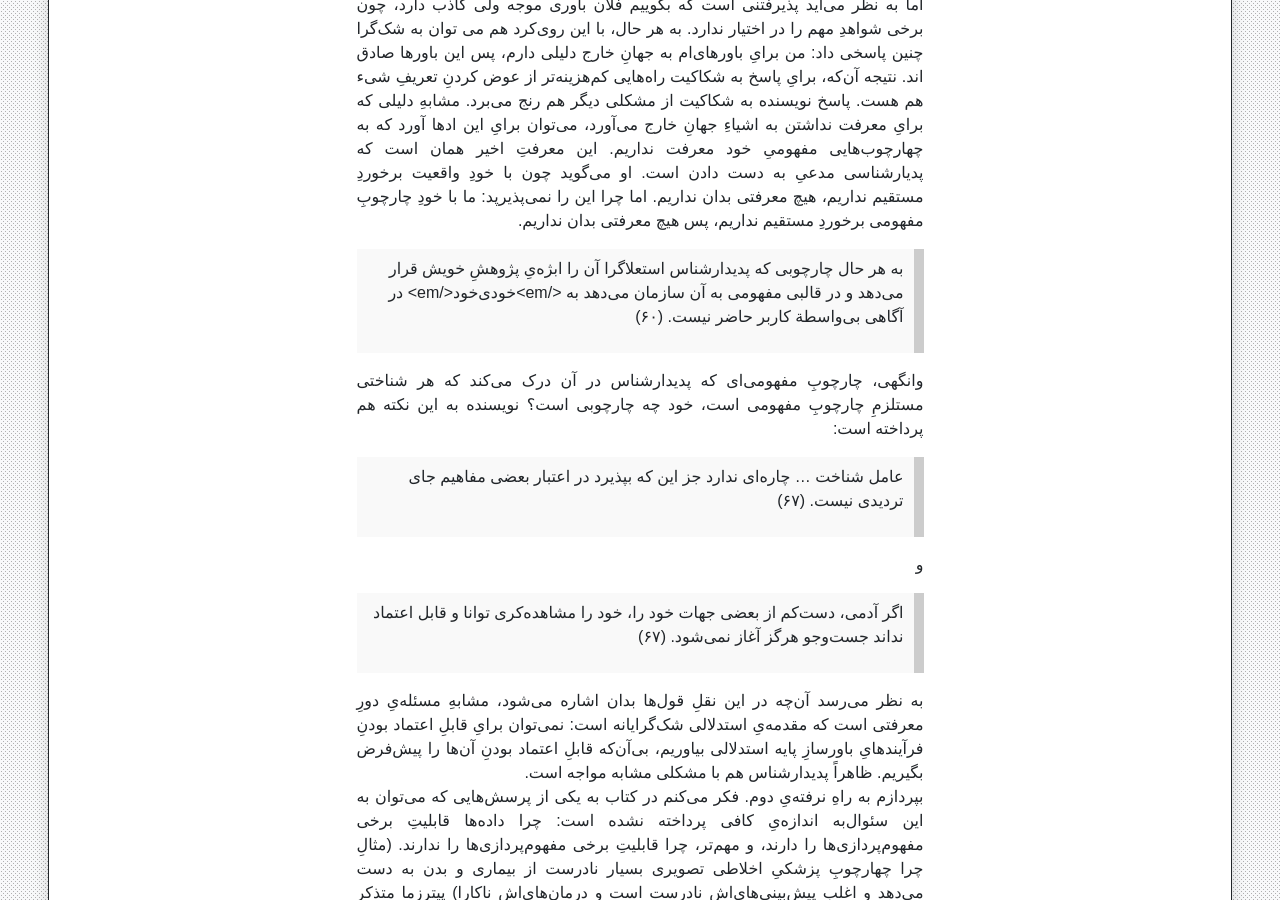
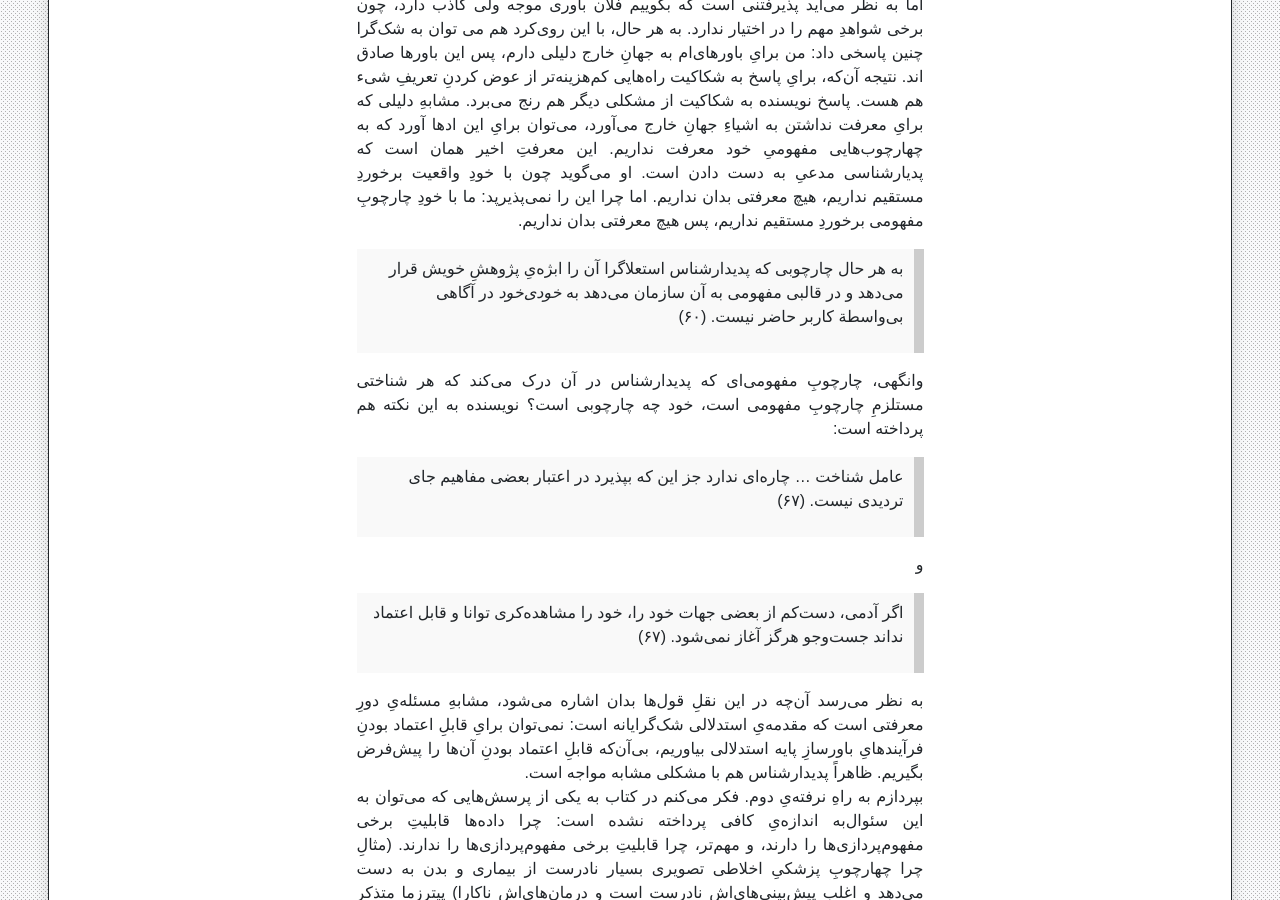
Before and after one commit to phicudemy/phicudemy.github.io, a Jekyll site: the page built from _posts/2024-08-02-perspevtive.md, in a window 1280 px wide and 900 px high, scrolled down 6816 px. Built offline with Jekyll 4.4.1, drawn with Linux system fonts in a browser that asks for light colours; comment, search, counter and statistics services are not loaded; a style sheet for code colours, icons or effects is not loaded.

Commit message:
TinaCMS content update

```diff
--- a/_posts/2024-08-02-perspevtive.md
+++ b/_posts/2024-08-02-perspevtive.md
@@ -123,7 +123,7 @@ tags:
 
 پاسخ نویسنده به شکاکیت از مشکلی دیگر هم رنج می‌برد. مشابهِ دلیلی که برایِ معرفت نداشتن به اشیاءِ جهانِ خارج می‌آورد، می‌توان برایِ این ادها آورد که به چهارچوب‌هایی مفهومیِ خود معرفت نداریم. این معرفتِ اخیر همان است که پدیارشناسی مدعیِ به دست دادن است. او می‌گوید چون با خودِ واقعیت برخوردِ مستقیم نداریم، هیچ معرفتی بدان نداریم. اما چرا این را نمی‌پذیرپد: ما با خودِ چارچوبِ مفهومی برخوردِ مستقیم نداریم، پس هیچ معرفتی بدان نداریم.
 </p>
-> به هر حال چارچوبی که پدیدارشناس استعلاگرا آن را ابژه‌یِ پژوهشِ خویش قرار می‌دهد و در قالبی مفهومی به آن سازمان می‌دهد به </em>خودی‌خود</em> در آگاهی بی‌واسطة کاربر حاضر نیست. (۶۰)
+> به هر حال چارچوبی که پدیدارشناس استعلاگرا آن را ابژه‌یِ پژوهشِ خویش قرار می‌دهد و در قالبی مفهومی به آن سازمان می‌دهد به *خودی‌خود* در آگاهی بی‌واسطة کاربر حاضر نیست. (۶۰)
 <p align="justify">
 وانگهی، چارچوبِ مفهومی‌ای که پدیدارشناس در آن درک می‌کند که هر شناختی مستلزمِ چارچوبِ مفهومی است، خود چه چارچوبی است؟ نویسنده به این نکته هم پرداخته است:
 </p>
@@ -156,6 +156,7 @@ tags:
 اما در جاهایِ دیگر می‌گوید مقاومتی در کار نیست:
 </p>
 > اگر این یا آن ابژه را (درون چارچوبی معین) موجود بدانیم، بالضروره راه‌هایی وجود دارند که افرادِ متعلق به آن‌گونه را برای سوژة شناختی دسترس‌پذیر می‌سازند. به عبارت دیگر درون چارچوب، هیچ ابژة شناخت‌ناپذیری وجود ندارد. (۵۲)
+
 <p align="justify">
 نویسنده این دوگانه را برناگذشتنی می‌داند: ۱- مفاهیم از پیش در ذهن موجود اند و هیچ مابه‌ازایی در داده‌هایی که به‌آن‌ها اطلاق می‌شوند ندارند. ۲- مفاهیم ناظر به ویژگی‌هایی اند که موضوع‌هایِ تجربه واجدِ آن‌ها اند و با انتزاع از تجربه به دست می‌آیند. اما حالتِ سومی هم وجود دارد: مفاهیم «از پیش» در ذهن وجود دارند ولی موفق بودن در اطلاقِ مفاهیم نشانة آن است که موضوعِ شناخت ویژگی‌هایی دارد که قرابتی با آن مفاهیم دارند. موفق نبودن چنین اطلاق‌هایی هم نشان می‌دهد قرابتِ پیش‌گفته محقق نیست. در این صورت می‌توان هم واقعیتِ شیءِ بیرونی را پذیرفت و هم امکانِ معرفت بدان را.
 </p>
```
